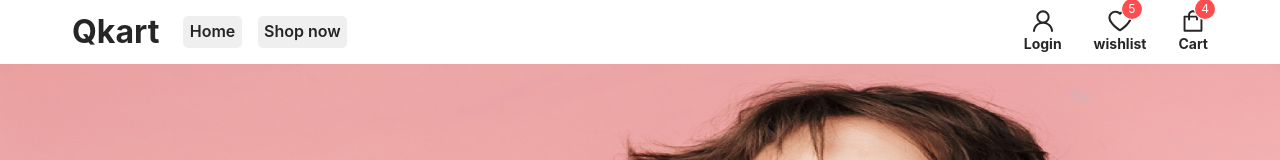
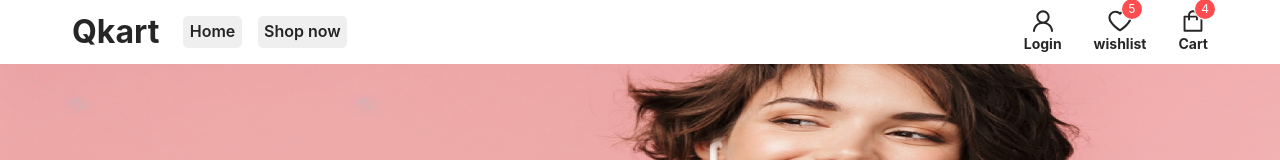
Before and after one commit to gkumar-pandey/E-cart, a React (Create React App) app: page / in a window 1280 px wide. Shown: the top 160 px of the page. Built offline with nearby package versions, Linux system fonts and the light colour scheme; no server answers; what miragejs would draw is missing.

Commit message:
style: make navbar sticky

```diff
--- a/src/Components/Navbar/Navbar.css
+++ b/src/Components/Navbar/Navbar.css
@@ -15,16 +15,15 @@
     flex : 1;
     padding:  0 3.5rem;
     min-height: 8vh;
-    position: sticky;
-
-
+    position: fixed;
+    z-index: 1;
+    width: 100%;
 }
 
 .navbar-wrapper{
     display: flex;
     justify-content: space-between;
     align-items: center;
-    /* border: 1px solid red; */
     flex: 1;
 }
 
```
